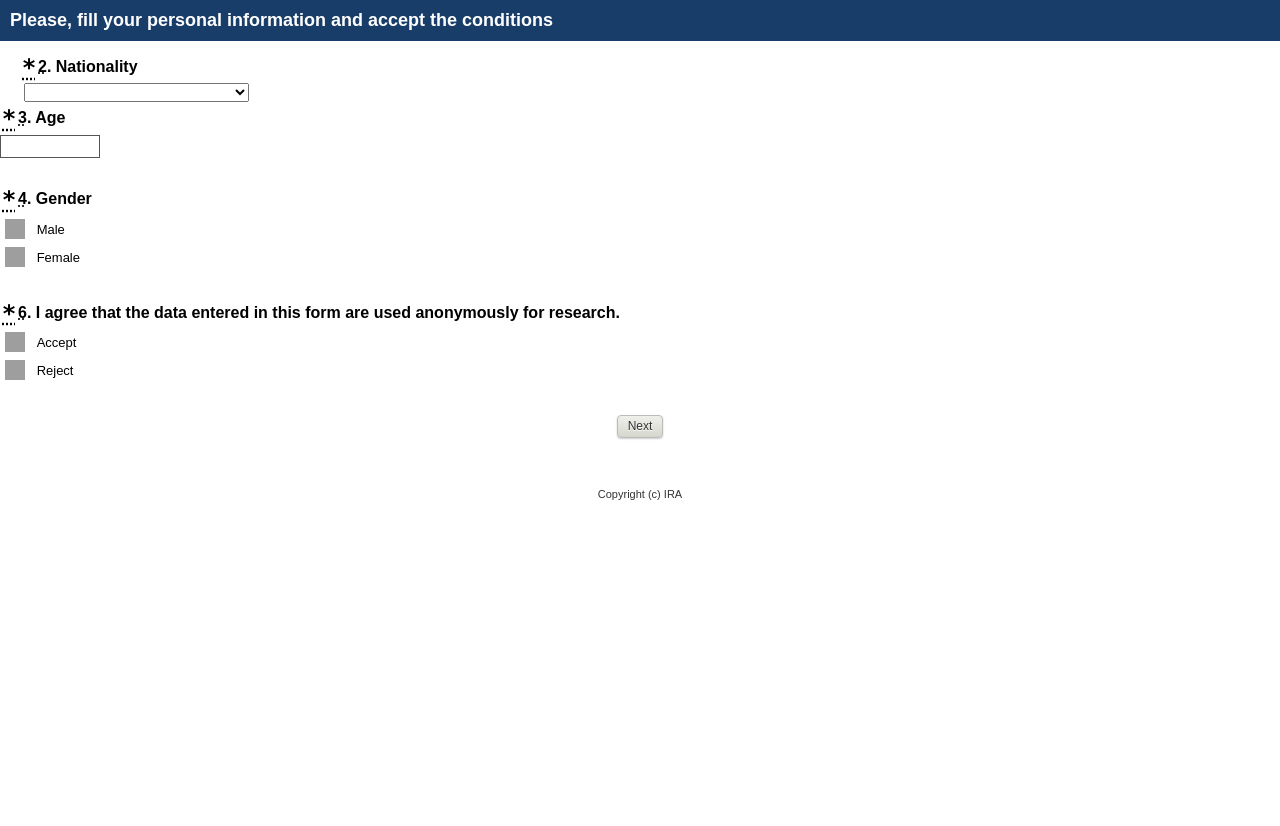
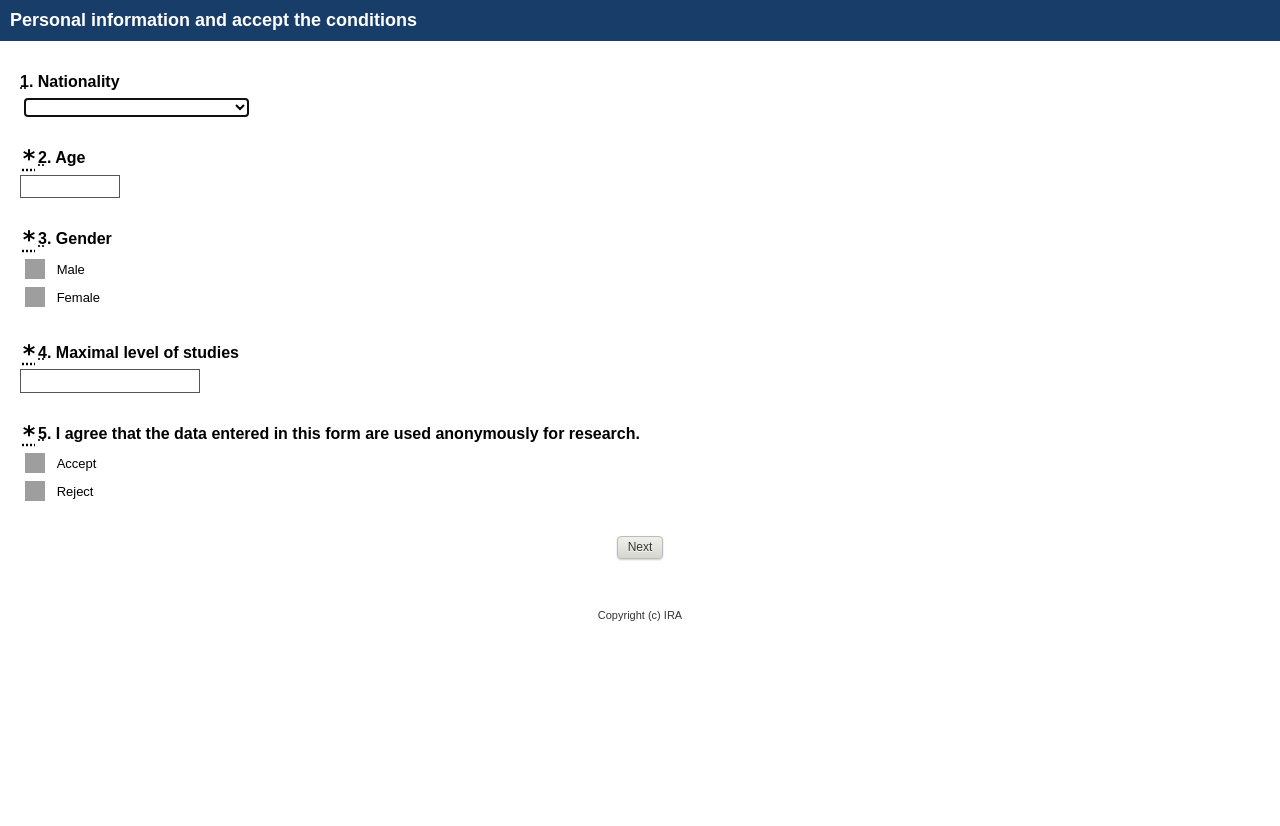
Before and after one commit to altamiranoromina/referringExpresions, a PHP site: page /english_page.php in a window 1280 px wide. Before the commit the page ends 500 px from the top, so only its background shows below. Run offline with PHP 8.4, Linux system fonts and the light colour scheme; grey boxes are pictures that could not be loaded.

```diff
--- a/english_page.php
+++ b/english_page.php
@@ -14,30 +14,44 @@
 
 </head>
 
-<body id="BodyTag" class="notranslate" onload="document.getElementById('text_identificacion').focus(); setup();">
+<body id="BodyTag" class="notranslate" onload="document.getElementById('input_nation').focus(); setup();">
 
 <form name="frmS" method="post" action="send_continue.php" id="frmS">
 	<!--content area-->
 	<div id="PageContentDiv">
 		<h1 class="sTitle sTitleCf">
 			<div style="text-align:left;">
-				<span class="notranslate">Please, fill your personal information and accept the conditions</span>
+				<span class="notranslate">Personal information and accept the conditions</span>
 			</div>
 		</h1>
 
 		<div class="pgHdr">
 			<div id="q1" class="question" style="margin:0 0 0 0;width:auto">
-				<!--<div class="qContent">-->
+				<div class="qContent">
+					<div id="q2" class="question" style="margin:0 0 0 0;width:auto">
+						<div class="qContent">
+							<!--<div class="qHeader">
+								<div class="RequiredMarker" style="display:none">
+									<abbr class="noborder" title="Obligatorio" style="padding: 2px 0 0 0 display:none;">*</abbr>
+								</div>
+								<abbr class="noborder" title="Pregunta 1" style="display:none">1</abbr>. Identification
+							</div>
 
-				<!--<input id="input_idioma" name="input_idioma" class="open" type="text" size="15" value=<?php //echo $_POST['input_idioma']; ?> />-->
-
-
+							<div class="qBody">
+								<span>
+									<input id="text_identificacion" name="text_identificacion" class="open" type="text" size="15" value="" style="display:none"/>
+								</span>
+								<div class="hlbl">
+									<label for="text_identificacion" style="display:none" >Identification</label>
+								</div>
+							</div>-->
+						</div>
 						<div class="qHeader">
-						<div class="RequiredMarker" style="display:inline-block">
+							<div class="RequiredMarker" style="display:none">
 								<abbr class="noborder" title="Obligatorio" style="padding: 2px 0 0 0;">*</abbr>
 							</div>
 
-						<abbr class="noborder" title="Pregunta 2">2</abbr>. Nationality
+							<abbr class="noborder" title="Pregunta 1">1</abbr>. Nationality
 						</div>
 						<div class="qBody">
 							<div>
@@ -261,7 +275,7 @@
 								</div>
 
 								<div class="hlbl">
-								<label for="input_nation">Nationality</label>
+									<label for="input_nation">Nacionality</label>
 								</div>
 							</div>
 						</div>
@@ -273,7 +287,7 @@
 							<div class="RequiredMarker" style="display:inline-block">
 								<abbr class="noborder" title="Obligatorio" style="padding: 2px 0 0 0;">*</abbr>
 							</div>
-							<abbr class="noborder" title="Pregunta 3">3</abbr>. Age
+							<abbr class="noborder" title="Pregunta 2">2</abbr>. Age
 					</div>
 
 					<div class="qBody">
@@ -290,7 +304,7 @@
 					<div class="RequiredMarker" style="display:inline-block">
 						<abbr class="noborder" title="Obligatorio" style="padding: 2px 0 0 0;">*</abbr>
 					</div>
-					<abbr class="noborder" title="Pregunta 4">4</abbr>. Gender
+					<abbr class="noborder" title="Pregunta 3">3</abbr>. Gender
 				</div>
 
 				<div class="qBody">
@@ -317,6 +331,23 @@
 		</div>
 		<input type="hidden" name="input_idioma" value="English" />
 
+		<div id="q4" class="question" style="margin:0 0 0 0;width:auto">
+
+				<div id="q2" class="question" style="margin:0 0 0 0;width:auto">
+					<div class="qContent">
+						<div class="qHeader">
+							<div class="RequiredMarker" style="display:inline-block">
+								<abbr class="noborder" title="Obligatorio" style="padding: 2px 0 0 0;">*</abbr>
+							</div>
+							<abbr class="noborder" title="Pregunta 4">4</abbr>. Maximal level of studies
+					</div>
+
+					<div class="qBody">
+						<span><input id="text_estudia" name="text_estudia" class="open" type="text" size="20" value="" /></span>
+						<div class="hlbl"><label for="text_estudia">Current study</label>
+					</div>
+				</div>
+		</div>
 
 			<div id="q5" class="question" style="margin:0 0 0 0;width:auto">
 				<div class="qContent">
@@ -324,7 +355,7 @@
 						<div class="RequiredMarker" style="display:inline-block">
 							<abbr class="noborder" title="Obligatorio" style="padding: 2px 0 0 0;">*</abbr>
 						</div>
-						<abbr class="noborder" title="Pergunta 6">6</abbr>. I agree that the data entered in this form are used anonymously for research.
+						<abbr class="noborder" title="Pergunta 5">5</abbr>. I agree that the data entered in this form are used anonymously for research.
 					</div>
 
 					<div class="qBody">
@@ -395,12 +426,9 @@ function nes(e){e=(e)?e:event;var c=(e.which)?e.which:e.keyCode;return(c!=13);}v
 		//if (document.getElementById('text_identificacion').value == '') mensaje+="\t-Identification\n";
 		if (document.getElementById('input_nation').value == '') mensaje+="\t-Nationality\n";
 		if (document.getElementById('text_edad').value == '') mensaje+="\t-Age\n";
-		if ((document.getElementById('linput_masc')).getAttribute("class").contains("rb_off") && (document.getElementById('linput_fem')).getAttribute("class").contains("rb_off"))  mensaje+="\t-Select gender\n";
-
-
-
-		//if (document.getElementById('text_estudia').value == '') mensaje+="\t-Current study\n";
-		if ((document.getElementById('linput_accept')).getAttribute("class").contains("rb_off") && (document.getElementById('linput_reject')).getAttribute("class").contains("rb_off") ) mensaje+="\t-Accept termins and conditions\n";
+		if ((document.getElementById('linput_masc')).getAttribute("class").contains("rb_off") && (document.getElementById('linput_fem')).getAttribute("class").contains("rb_off"))  mensaje+="\t-Gender\n";
+		if (document.getElementById('text_estudia').value == '') mensaje+="\t-Maximal level of studies\n";
+		if ((document.getElementById('linput_accept')).getAttribute("class").contains("rb_off") && (document.getElementById('linput_reject')).getAttribute("class").contains("rb_off") ) mensaje+="\t-Select accept termins and conditions\n";
 		if (mensaje!=''){
 			alert("The following are required:\n"+mensaje);
 		 	return false;
--- a/index.php
+++ b/index.php
@@ -1,6 +1,6 @@
 <!DOCTYPE html PUBLIC "-//W3C//DTD XHTML 1.0 Transitional//EN" "http://www.w3.org/TR/xhtml1/DTD/xhtml1-transitional.dtd">
 <html xmlns="http://www.w3.org/1999/xhtml" class="Aqua">
-<head><title>RE</title>
+<head><title>Referring expressions</title>
 <link id="fav" href="/favicon1.ico" rel="shortcut icon"></link>
 <meta http-equiv="Content-Type" content="text/html; charset=utf-8" />
 <meta name="viewport" content="width=device-width, user-scalable=yes" />
@@ -20,7 +20,7 @@
 	<div id="PageContentDiv">
 		<h1 class="sTitle sTitleCf">
 			<div style="text-align:left;">
-				<span class="notranslate">Help us to colect a corpus of referring expressions!</span>
+				<span class="notranslate">Referring expressions</span>
 			</div>
 		</h1>
 
@@ -42,7 +42,7 @@
 							<div class="RequiredMarker" style="display:inline-block">
 								<abbr class="noborder" title="Obrigatório" style="padding: 2px 0 0 0;">*</abbr>
 							</div>
-							<abbr class="noborder" title="Pregunta 0"></abbr> Select the language in which you will complete the experiment
+							<abbr class="noborder" title="Pregunta 0"></abbr> Please select the language in which you will complete the experiment
 						</div>
 
 						<div class="qBody">
```
Also changed, not shown: save_data.php (+17 -8 lines), send_continue.php (+49 -21 lines), maps/jpg-Edimburgo/04-Ed4pequeno-singular.jpg, maps/jpg-Edimburgo/05-Ed5pequeno-singular.jpg, maps/jpg-Edimburgo/14-Ed4grande-singular.jpg, maps/jpg-Edimburgo/15-Ed5grande-singular.jpg, maps/jpg-Lisboa/03-Lis3-pequeno-singular.jpg, maps/jpg-Lisboa/05-Lis5-pequeno-singular.jpg, maps/jpg-Lisboa/13-Lis3-grande-singular.jpg, maps/jpg-Lisboa/15-Lis5-grande-singular.jpg, maps/jpg-Madrid/01-Ma1pequeno-singular.jpg, maps/jpg-Madrid/11-Ma1grande-singular.jpg. Lines whose indentation alone changed are shown as unchanged.
